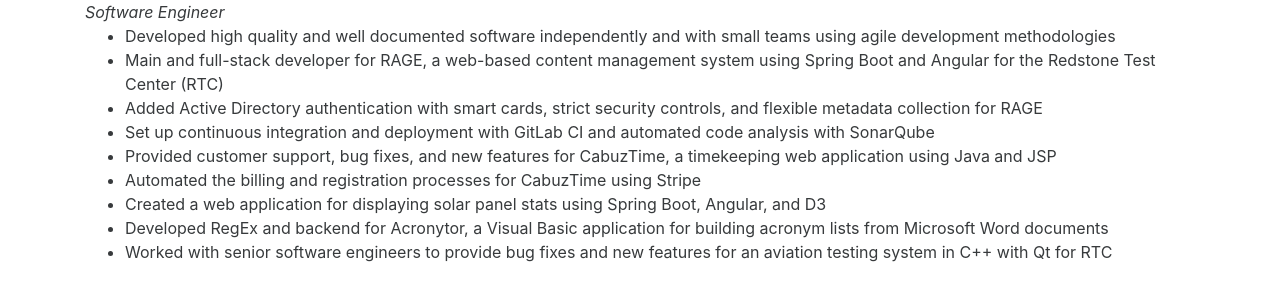
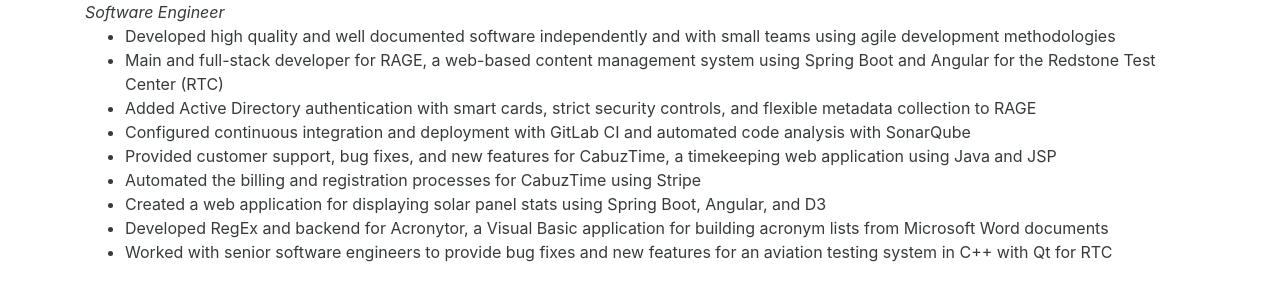
Before and after one commit to jacob-swanson/personal-site, a Jekyll site: the page built from pages/resume.md, in a window 1280 px wide. Shown: the part 700-984 px from the top of the page. Built offline with Jekyll 4.4.1, drawn with Linux system fonts in a browser that asks for light colours; nearby versions of some CDN libraries.

Commit message:
Updated resume text

```diff
--- a/pages/resume.md
+++ b/pages/resume.md
@@ -37,8 +37,8 @@
 {% include resume-employment-header.html company="Geeks and Nerds" title="Software Engineer" date="August 2014 - October 2016" %}
 * Developed high quality and well documented software independently and with small teams using agile development methodologies
 * Main and full-stack developer for RAGE, a web-based content management system using Spring Boot and Angular for the Redstone Test Center (RTC)
-* Added Active Directory authentication with smart cards, strict security controls, and flexible metadata collection for RAGE
-* Set up continuous integration and deployment with GitLab CI and automated code analysis with SonarQube
+* Added Active Directory authentication with smart cards, strict security controls, and flexible metadata collection to RAGE
+* Configured continuous integration and deployment with GitLab CI and automated code analysis with SonarQube
 * Provided customer support, bug fixes, and new features for CabuzTime, a timekeeping web application using Java and JSP
 * Automated the billing and registration processes for CabuzTime using Stripe
 * Created a web application for displaying solar panel stats using Spring Boot, Angular, and D3
```
